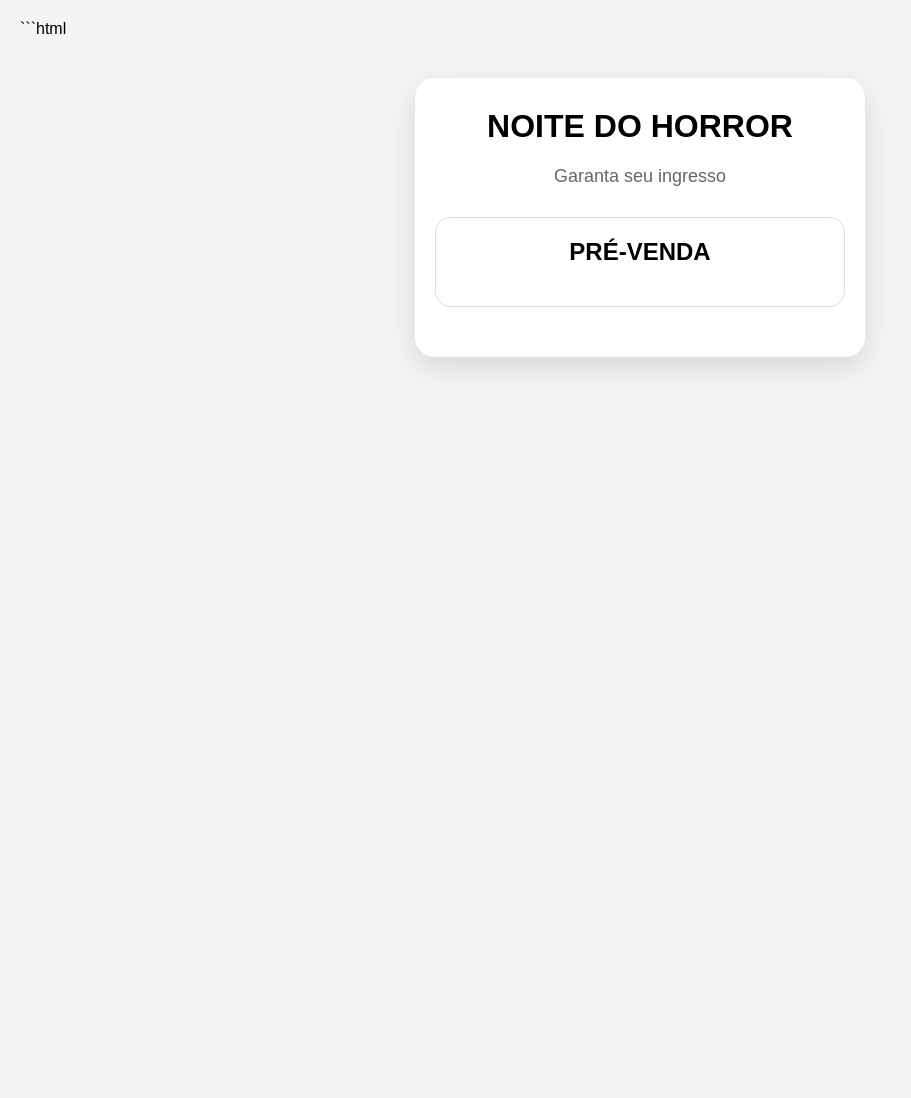
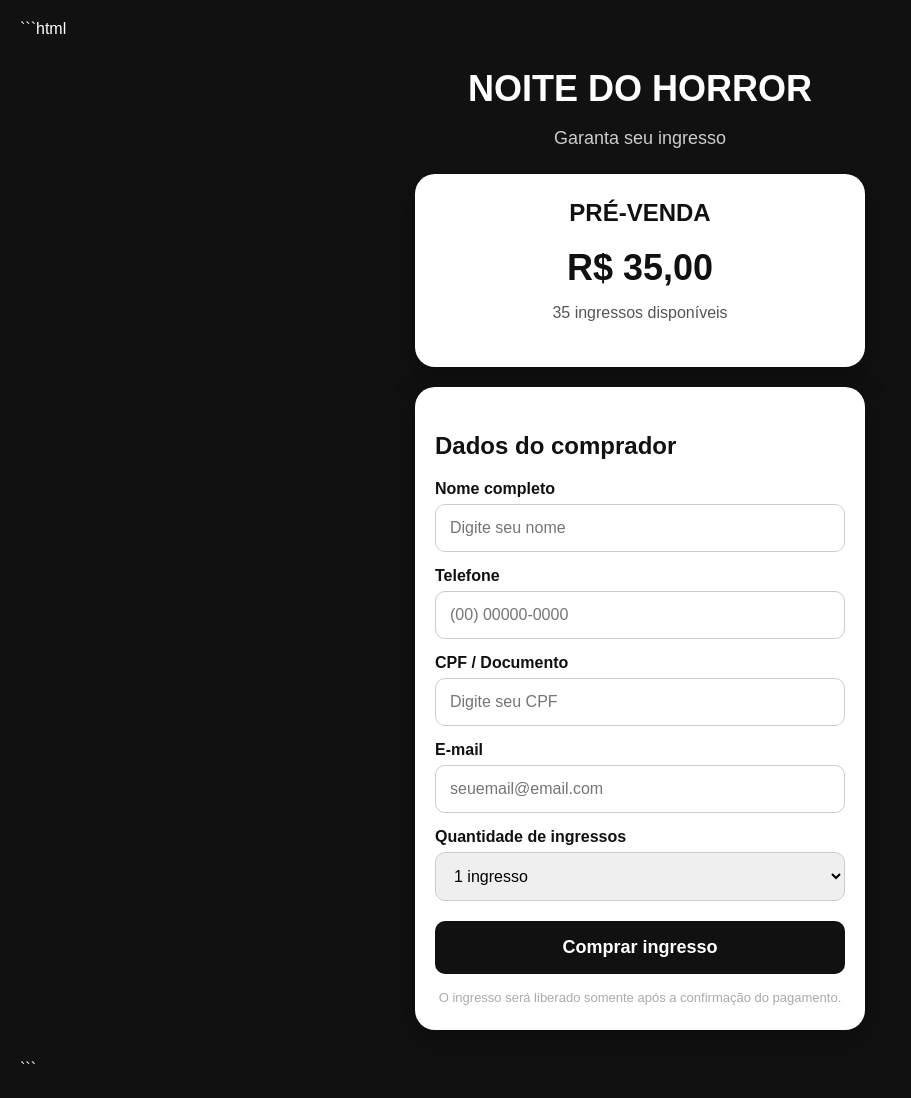
Before and after one commit to Hallowenfesta/validador, a plain HTML site: page vendas/index.html in a window 1280 px wide. Shown: the whole page, without its empty margins (0-911 px from the left). Before the commit the page ends 800 px from the top, so only its background shows below. Drawn offline with Linux system fonts and the light colour scheme.

Commit message:
Update index.html

````diff
--- a/vendas/index.html
+++ b/vendas/index.html
@@ -9,7 +9,7 @@
   <meta name="viewport"
         content="width=device-width, initial-scale=1.0">
 
-  <title>NOITE DO HORROR</title>
+  <title>NOITE DO HORROR - Ingressos</title>
 
   <style>
 
@@ -20,61 +20,99 @@
     body {
       margin: 0;
       padding: 20px;
-      background: #f3f4f6;
+      background: #111;
+      color: #fff;
       font-family: Arial, sans-serif;
     }
 
     .container {
       max-width: 450px;
-      margin: 40px auto;
-      background: white;
-      padding: 30px 20px;
-      border-radius: 20px;
-      text-align: center;
-      box-shadow: 0 10px 30px rgba(0,0,0,.12);
+      margin: 30px auto;
     }
 
-    h1 {
-      margin-top: 0;
-      font-size: 32px;
+    .cabecalho {
+      text-align: center;
+      margin-bottom: 25px;
     }
 
-    .evento {
-      color: #666;
-      margin-bottom: 30px;
+    .cabecalho h1 {
+      font-size: 36px;
+      margin: 0 0 10px;
+    }
+
+    .cabecalho p {
+      color: #ccc;
       font-size: 18px;
     }
 
+    .card {
+      background: #fff;
+      color: #111;
+      border-radius: 20px;
+      padding: 25px 20px;
+      margin-bottom: 20px;
+      box-shadow: 0 10px 30px rgba(0,0,0,.3);
+    }
+
     .lote {
-      border: 1px solid #ddd;
-      border-radius: 15px;
-      padding: 20px;
-      margin-bottom: 20px;
+      text-align: center;
     }
 
     .lote h2 {
       margin-top: 0;
+      font-size: 24px;
     }
 
     .preco {
-      font-size: 30px;
+      font-size: 36px;
       font-weight: bold;
       margin: 15px 0;
+    }
+
+    .disponiveis {
+      color: #555;
+      margin-bottom: 20px;
+    }
+
+    label {
+      display: block;
+      text-align: left;
+      font-weight: bold;
+      margin-top: 15px;
+      margin-bottom: 6px;
+    }
+
+    input,
+    select {
+      width: 100%;
+      padding: 14px;
+      font-size: 16px;
+      border: 1px solid #ccc;
+      border-radius: 10px;
     }
 
     button {
       width: 100%;
       padding: 16px;
+      margin-top: 20px;
       border: none;
       border-radius: 10px;
-      background: #111827;
-      color: white;
+      background: #111;
+      color: #fff;
       font-size: 18px;
+      font-weight: bold;
       cursor: pointer;
     }
 
     button:hover {
-      opacity: 0.9;
+      opacity: .9;
+    }
+
+    .aviso {
+      text-align: center;
+      color: #aaa;
+      font-size: 13px;
+      margin-top: 15px;
     }
 
   </style>
@@ -85,15 +123,139 @@
 
   <div class="container">
 
-    <h1>NOITE DO HORROR</h1>
+    <div class="cabecalho">
 
-    <div class="evento">
-      Garanta seu ingresso
+      <h1>NOITE DO HORROR</h1>
+
+      <p>Garanta seu ingresso</p>
+
     </div>
 
-    <div class="lote">
+
+    <div class="card lote">
 
       <h2>PRÉ-VENDA</h2>
 
-      <div
+      <div class="preco">
+        R$ 35,00
+      </div>
+
+      <div class="disponiveis">
+        35 ingressos disponíveis
+      </div>
+
+    </div>
+
+
+    <div class="card">
+
+      <h2>Dados do comprador</h2>
+
+      <form id="formulario">
+
+        <label for="nome">
+          Nome completo
+        </label>
+
+        <input
+          type="text"
+          id="nome"
+          name="nome"
+          placeholder="Digite seu nome"
+          required
+        >
+
+
+        <label for="telefone">
+          Telefone
+        </label>
+
+        <input
+          type="tel"
+          id="telefone"
+          name="telefone"
+          placeholder="(00) 00000-0000"
+          required
+        >
+
+
+        <label for="documento">
+          CPF / Documento
+        </label>
+
+        <input
+          type="text"
+          id="documento"
+          name="documento"
+          placeholder="Digite seu CPF"
+          required
+        >
+
+
+        <label for="email">
+          E-mail
+        </label>
+
+        <input
+          type="email"
+          id="email"
+          name="email"
+          placeholder="seuemail@email.com"
+          required
+        >
+
+
+        <label for="quantidade">
+          Quantidade de ingressos
+        </label>
+
+        <select
+          id="quantidade"
+          name="quantidade"
+          required
+        >
+
+          <option value="1">1 ingresso</option>
+          <option value="2">2 ingressos</option>
+          <option value="3">3 ingressos</option>
+          <option value="4">4 ingressos</option>
+          <option value="5">5 ingressos</option>
+
+        </select>
+
+
+        <button type="submit">
+          Comprar ingresso
+        </button>
+
+      </form>
+
+      <div class="aviso">
+        O ingresso será liberado somente após a confirmação do pagamento.
+      </div>
+
+    </div>
+
+  </div>
+
+
+  <script>
+
+    document
+      .getElementById("formulario")
+      .addEventListener("submit", function(event) {
+
+        event.preventDefault();
+
+        alert(
+          "Formulário preenchido! Agora vamos conectar o pagamento."
+        );
+
+      });
+
+  </script>
+
+</body>
+
+</html>
 ```
````
